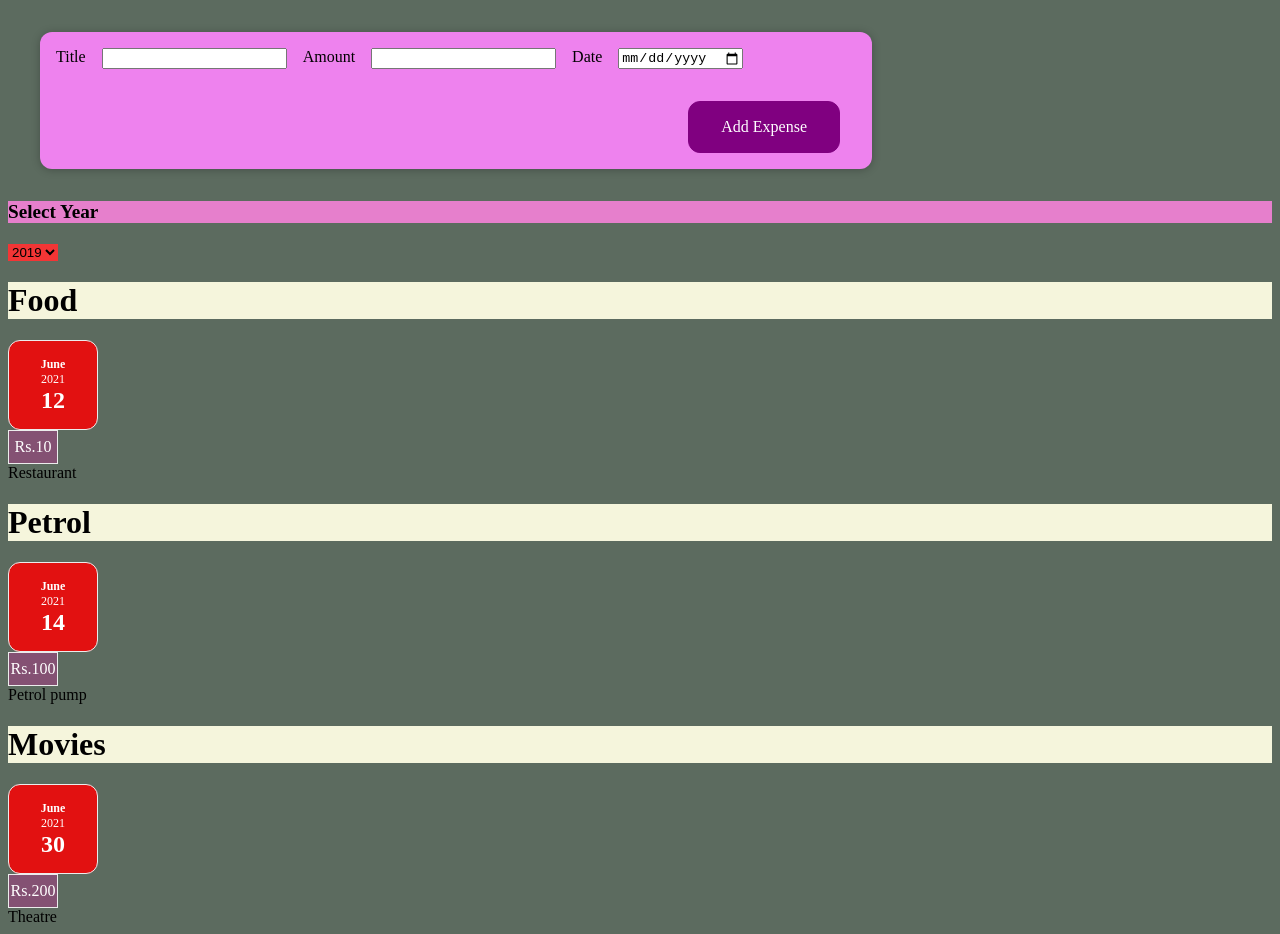
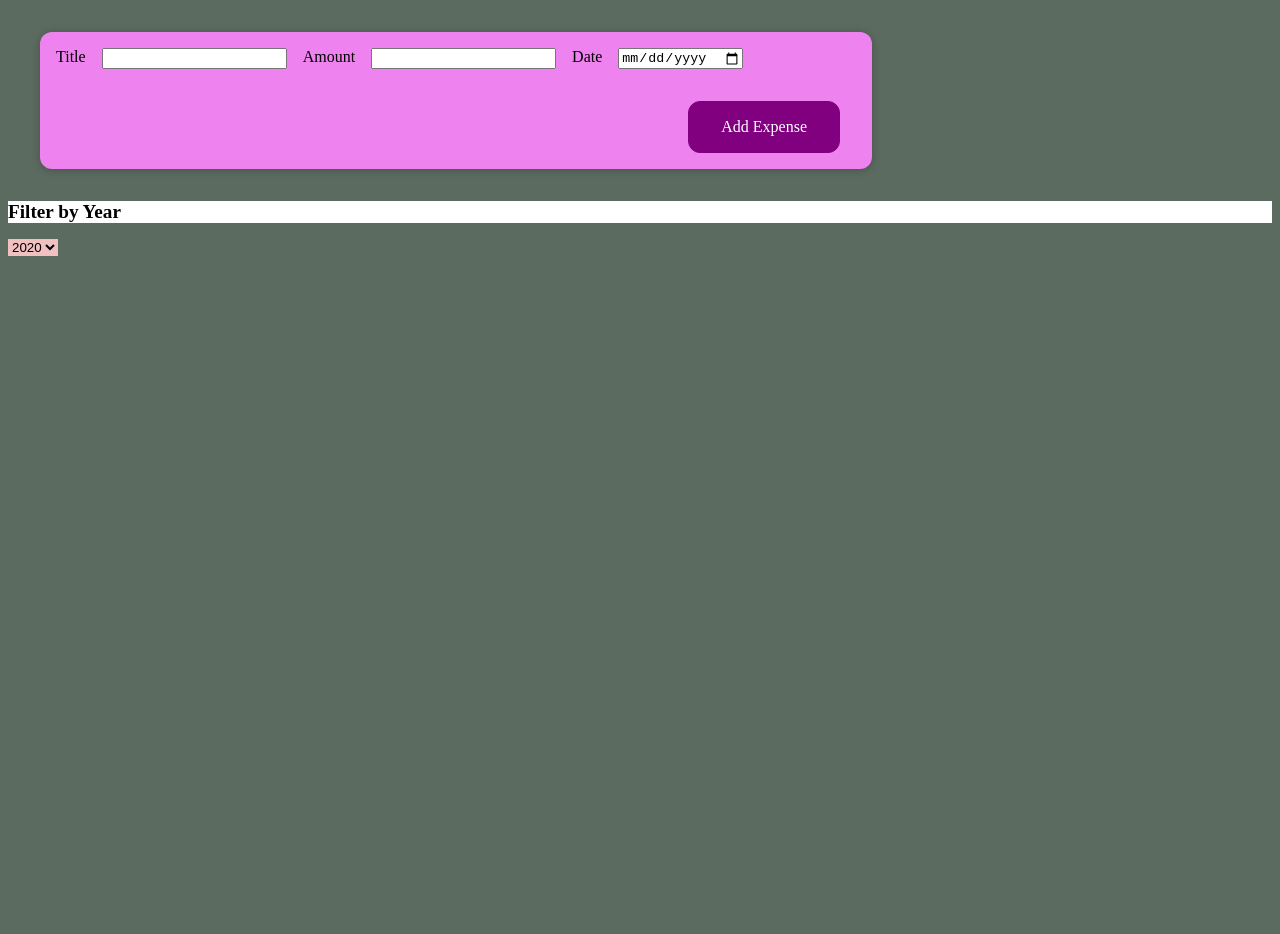
Before and after one commit to Gazalrafi/Chart-demo, a React (Create React App) app: page / in a window 1280 px wide. After the commit the page ends 800 px from the top, so only its background shows below. Built offline with nearby package versions, Linux system fonts and the light colour scheme.

Commit message:
my change in filter

```diff
--- a/src/components/Expenses/ExpensesFilter.css
+++ b/src/components/Expenses/ExpensesFilter.css
@@ -1,11 +1,12 @@
- h3{
+ h2{
     box-sizing: border-box;
-    border-color: white;
-    background-color: rgb(230, 127, 204);
+    border-radius:0ch;
+    background-color: white;
     font-size:larger;
 
 }
 .expenses-select{
-    background-color:rgb(243, 53, 53) ;
+    display:flex;
+    background-color:rgb(241, 193, 193) ;
     border:white;
 }
--- a/src/components/Expenses/ExpensesFilter.js
+++ b/src/components/Expenses/ExpensesFilter.js
@@ -1,29 +1,23 @@
-import React,{useState} from "react";
+import React from "react";
 import "./ExpensesFilter.css";
 const ExpensesFilter=(props)=>{
-        const [FilteredYear,setFilteredYear]=useState('');
 
         const FilterChangeHandler=(event)=>{
-        setFilteredYear(event.target.value);
+        props.onChangeFilter(event.target.value);
         };
-        const selectHandler=()=>{
-        const Year={
-            year:FilteredYear
-        }
-        props.onClickYear(Year);
-        console.log(Year);
-        setFilteredYear('2020')
-    }
+
 return(
  <div>
-    <label className="expenses-filter"><h3>Select Year</h3></label>
-    <select className="expenses-select" value={selectHandler} onChange={FilterChangeHandler}>
+ <div className="expenses-filter">
+    <label ><h2>Filter by Year</h2></label>
+    <select  className="expenses-select" value={props.selected} onChange={FilterChangeHandler} >
     <option className="year-nineteen">2019</option>
     <option className="year-twenty">2020</option>
     <option className="year-twentyone">2021</option>
     <option className="year-twentytwo">2022</option>
     </select>
  </div>
+ </div>
 );
-}
+};
 export default ExpensesFilter;
--- a/src/components/Expenses/ExpensesMain.js
+++ b/src/components/Expenses/ExpensesMain.js
@@ -1,31 +1,39 @@
-import React from "react";
-import './ExpensesMain.css';    //
+import React,{useState} from "react";
+import './ExpensesMain.css';
 import Expense from'./Expense.js';
 import Card from'../UI/Card.js';
 import ExpensesFilter from "./ExpensesFilter.js";
 
 const ExpensesMain=(props)=>{
+  const [FilteredYear,setFilteredYear]=useState('2020');
+
   const saveYearHandler=(enteredYear)=>{
-    props.onAddYear(enteredYear);
+    setFilteredYear(enteredYear);
     console.log(enteredYear)
-  }
-  // const filteredExpenses=props.item.filter(expense=>{
-  //   return expense.date.getFullYear().toString()===saveYearHandler;
-  // })
+  };
+  const filteredExpenses=props.item.filter(expense=>{
+    return expense.date.getFullYear().toString()===FilteredYear;
+  })
 return (
+  <div>
   <Card className='expensesMain'>
-     <ExpensesFilter onSaveYear={saveYearHandler}/>
-    {
-        props.item.map( expensemain=>(
+     <ExpensesFilter
+      selected={FilteredYear}
+      onChangeFilter={saveYearHandler}/>
+    {   filteredExpenses.map( expensemain=>(
 
                 < Expense
+                    key={expensemain.id}
                     date={expensemain.date}
                     title={expensemain.title}
                     amount={expensemain.amount}
                     location={expensemain.location}/>
             )
-        )
+    )
     }
-     </Card>)
+
+     </Card>
+     </div>
+)
 }
 export default ExpensesMain;
```
